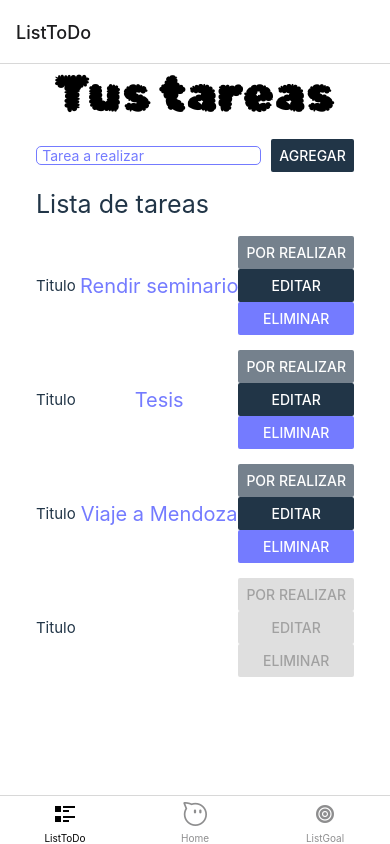
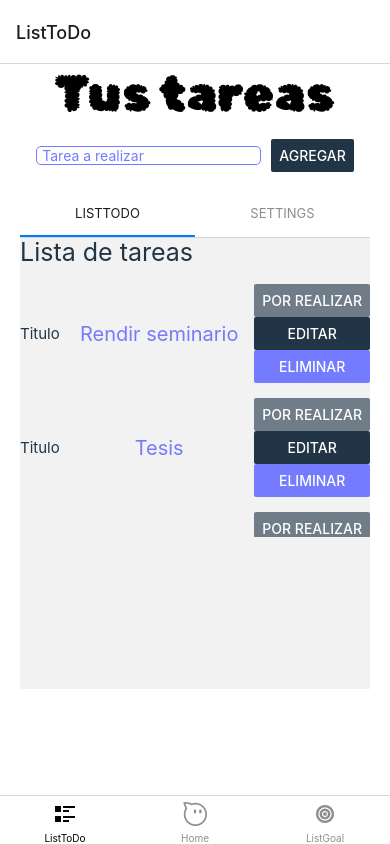
Before and after one commit to ValentinoIndorato/EntregaFinalReactNative-Indorato, a React Native app: screen /ListToDo in a window 390 px wide. Built offline with nearby package versions, Linux system fonts and the light colour scheme.

Commit message:
Implementation TabTopNavigator

```diff
--- a/src/component/ItemList.jsx
+++ b/src/component/ItemList.jsx
@@ -9,22 +9,28 @@ import {
 import CardItem from "./CardItem";
 
 
-function ItemList({ data, }) {
-
+function ItemList({ navigation, route,data }) {
+  console.log(route.params)
   return (
     <View style={styles.itemList}>
       <Text style={styles.h2}>Lista de tareas</Text>
-      <FlatList
+      {data && <FlatList
         data={data}
         keyExtractor={(item,index) => index}
         renderItem={({ item, index }) => <CardItem item={item} index={index}   />}
-      />
+      />}
+      {route.params&& <FlatList
+        data={route.params.item}
+        keyExtractor={(item,index) => index}
+        renderItem={({ item, index }) => <CardItem item={item} index={index}   />}
+      />}
     </View>
   );
 }
 const styles = StyleSheet.create({
   itemList: {
     backgroundColor: "fff",
+    height:300 // esto le da el tamaño y corrige el erro de que un elemento no se ve por estar tapado por la barra de navegacion
   },
   h2: {
     fontSize: 25,
--- a/src/screens/ListToDo.jsx
+++ b/src/screens/ListToDo.jsx
@@ -5,6 +5,8 @@ import ItemList from "../component/ItemList";
 import{AntDesign }from "@expo/vector-icons"
 import { useSelector, useDispatch } from 'react-redux'
 import { onAddItem, onHandlerDelete } from "../features/Slice";
+import ListTabNavigator from "../navigation/ListTabNavigator";
+
 
 function ListToDo({navigation}){
     const listItemsRedux = useSelector((state)=>state.toDo.value)
@@ -33,7 +35,7 @@ function ListToDo({navigation}){
     setListItems((current) => [...current]);
   }
 return(
-    <View style={styles.container}>
+   <View style={styles.container}>
       <View style={styles.addContainer}>
        {/* <Pressable onPress={()=> {setChangeScreen("home")}}>
         <AntDesign name="back" size={24} color="black" />
@@ -55,8 +57,9 @@ return(
       </View>
       <Text> {item}</Text>
 
-      <ItemList data={listItemsRedux}   />
+      {/*<ItemList data={listItemsRedux}   />*/}
 
+     <View style={styles.List}><ListTabNavigator item={ listItemsRedux} /></View>
     </View>
 )
 }
@@ -90,4 +93,9 @@ const styles = StyleSheet.create({
       borderRadius: 5,
       paddingLeft: 5,
     },
+    List:{
+      width: 350,
+      height: 500,
+      backgroundColor: "#fff",
+    }
   });
```
